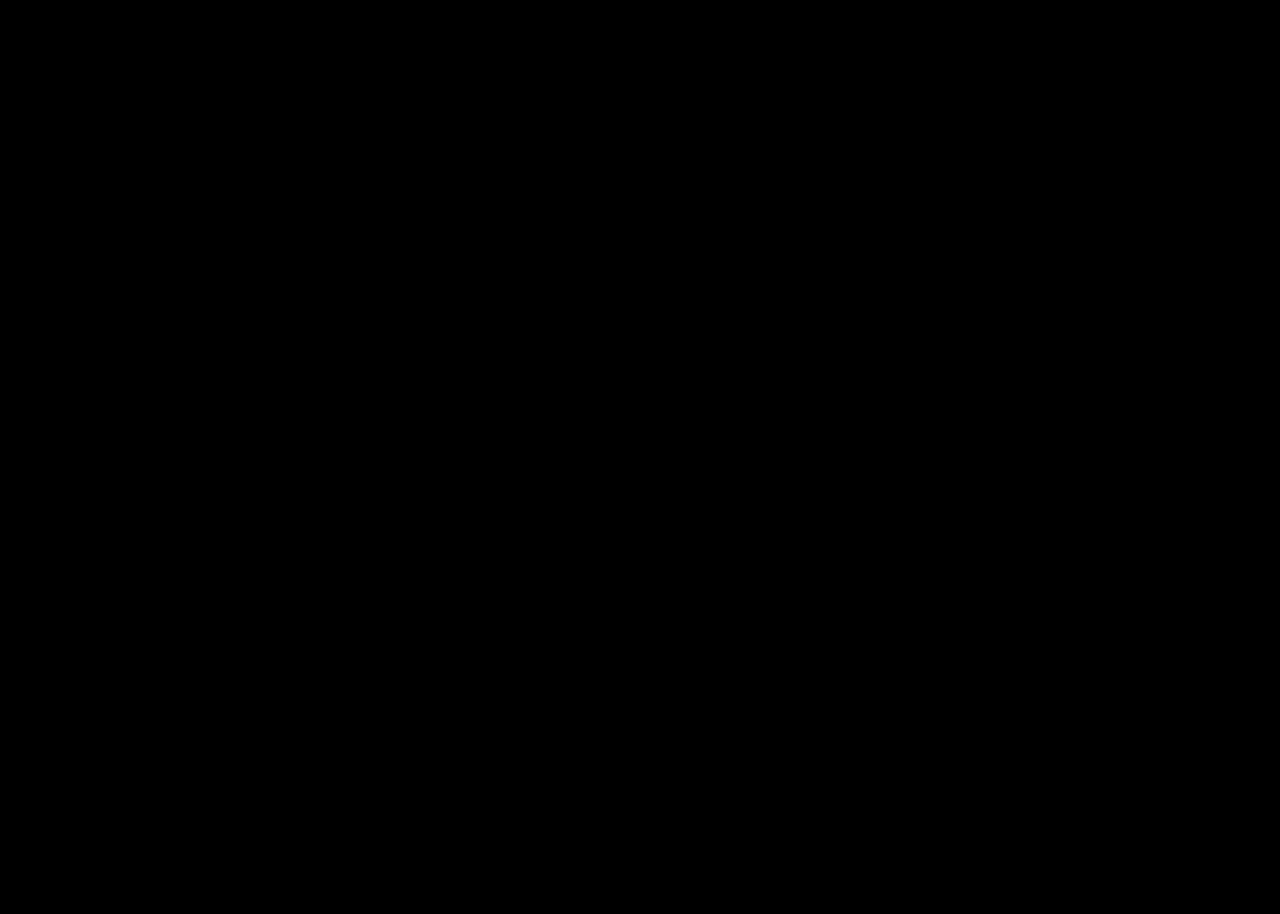
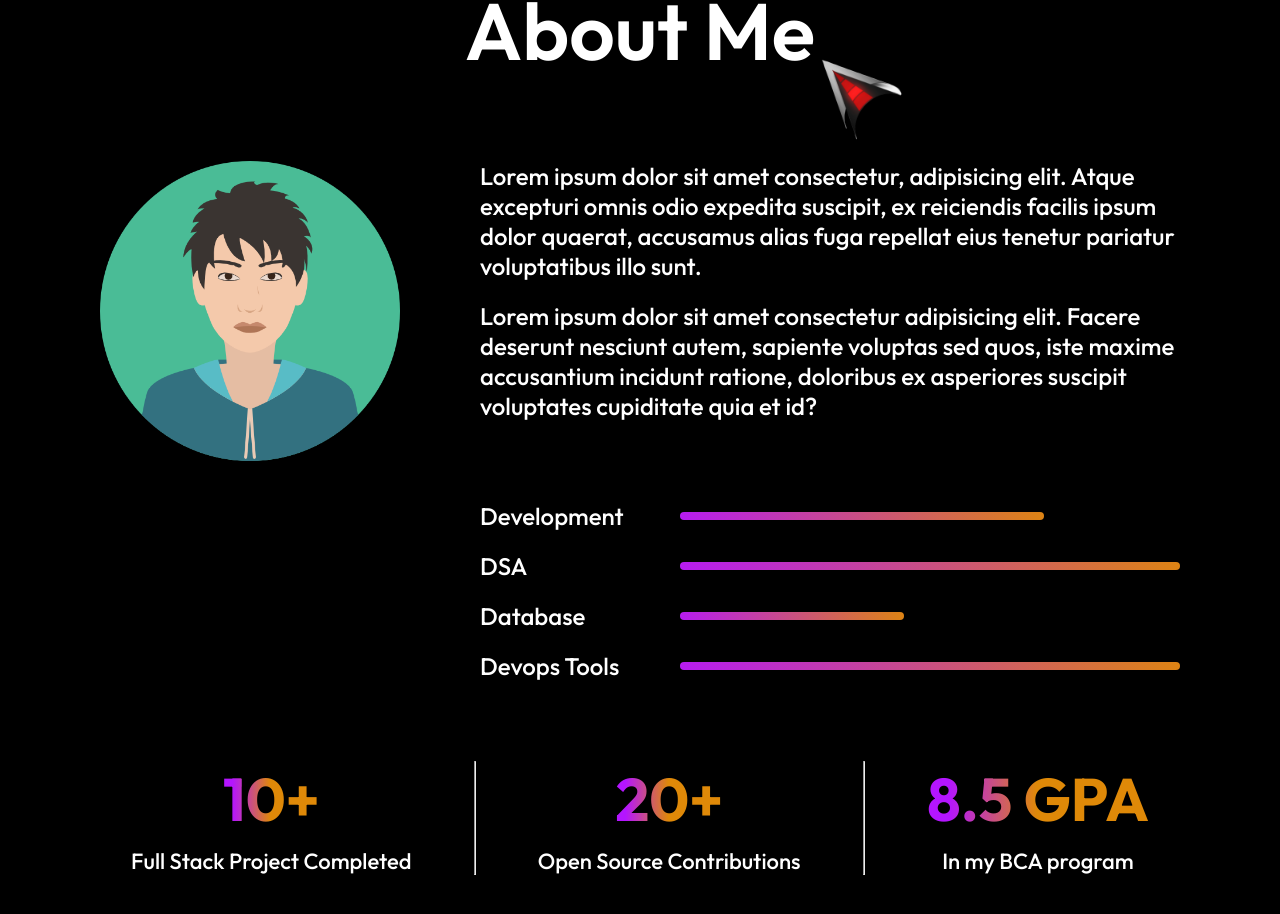
Before and after one commit to pandey06aashish/My-Portfolio, a React (Vite) app: page / in a window 1280 px wide. Shown: the part 1178-2092 px from the top of the page. Before the commit the page ends 1078 px from the top, so only its background shows below. Built offline with nearby package versions, Linux system fonts and the light colour scheme.

Commit message:
Createing About Section

```diff
--- a/src/App.jsx
+++ b/src/App.jsx
@@ -1,14 +1,16 @@
 import React from 'react'
 import Navbar from './components/navbar/Navbar'
 import Hero from './components/hero/Hero'
+import About from './components/About/About'
 
 const App = () => {
   return (
     <div>
       <Navbar/>
       <Hero/>
+      <About/>
     </div>
   )
 }
 
-export default App
+export default App;
--- /dev/null
+++ b/src/components/About/About.css
@@ -0,0 +1,114 @@
+.about{
+    display: flex;
+    flex-direction: column;
+    align-items: center;
+    justify-content:center ;
+    gap:80px;
+    margin:80px 100px
+}
+
+.about-title{
+    /* display: flex; */
+    /* flex-direction: column; */
+ position: relative;
+ /* align-items: center; */
+}
+.about-title h1{
+    padding: 0px 30px;
+    font-size: 80px;
+    font-weight: 600;
+}
+ .about-title img{
+     position: absolute;
+    bottom:-70px;
+    right: -100px;
+    /* left: -0; */
+     z-index: -1;
+    height: 100px;
+}
+
+.about-section{
+    display: flex;
+    gap:80px;
+
+}
+.about-right{
+    display: flex;
+    flex-direction: column;
+    gap: 80px;
+}
+
+.about-para{
+display: flex;
+flex-direction: column;
+gap: 20px;
+font-size: 24px;
+font-weight: 500;
+
+}
+.about-skills{
+    display: flex;
+    flex-direction: column;
+    gap: 20px;
+}
+.about-skill{
+    display: flex;
+    gap: 50px;
+    align-items: center;
+    transition: 0.3s;
+}
+
+.about-skill p{
+    min-width: 150px;
+    font-size: 24px;
+    font-weight: 500;
+}
+.about-skill hr{
+    outline: none;
+    border: none;
+    width: 50%;
+    height: 8px;
+    border-radius:50px ;
+    background:linear-gradient(264deg,#DF8908 -5.09%,#B415FF 106.28%);
+}
+
+.my_img{
+    height: 300px;
+}
+
+.about-achievements{
+    display: flex;
+    width: 100%;
+    justify-content: space-around;
+    margin-bottom: 80px;
+}
+
+.aboutachivement{
+    display: flex;
+    flex-direction: column;
+    align-items: center;
+    gap:10px;
+    transition: 0.5s;
+}
+.aboutachivement h1{
+    font-size: 60px;
+    font-weight: 700;
+    background: linear-gradient(270deg,#DF8908 50.41%,#B415ff 90.25%);
+    background-clip:text;
+    -webkit-background-clip: text;
+    -webkit-text-fill-color: transparent;
+}
+
+.aboutachivement p{
+    font-size: 22px;
+    font-weight: 500;
+}
+.about-skill:hover{
+    transform: scale(1.05);
+    transition: 0.3s;
+}
+
+.aboutachivement:hover{
+    transform:scale(1.12) ;
+    transition: 0.5s;
+}
--- /dev/null
+++ b/src/components/About/About.jsx
@@ -0,0 +1,62 @@
+import React from 'react';
+import './About.css';
+import about_profile from '../../assets/profile.png'
+import about_cursor from '../../assets/cursor.png'
+
+const About = () => {
+  return (
+    <div className='about'>
+        <div className="about-title">
+            <h1>About Me</h1>
+            <img src={about_cursor} alt="" />
+        </div>
+        <div className="about-section">
+            <div className="about-left">
+                <img className='my_img' src={about_profile} alt="" />
+            </div>
+            <div className="about-right">
+                <div className="about-para">
+                    <p>Lorem ipsum dolor sit amet consectetur, adipisicing elit. Atque excepturi omnis odio expedita suscipit, ex reiciendis facilis ipsum dolor quaerat, accusamus alias fuga repellat eius tenetur pariatur voluptatibus illo sunt.</p>
+                    <p>Lorem ipsum dolor sit amet consectetur adipisicing elit. Facere deserunt nesciunt autem, sapiente voluptas sed quos, iste maxime accusantium incidunt ratione, doloribus ex asperiores suscipit voluptates cupiditate quia et id?</p>
+                </div>
+                <div className="about-skills">
+                    <div className="about-skill">
+                        <p>Development</p>
+                        <hr style={{width:"52%"}}/>
+                    </div>
+                    <div className="about-skill">
+                        <p>DSA </p>
+                        <hr style={{width:"80%"}}/>
+                    </div>
+                    <div className="about-skill">
+                        <p>Database</p>
+                        <hr style={{width:"32%"}}/>
+                    </div>
+                    <div className="about-skill">
+                        <p>Devops Tools</p>
+                        <hr style={{width:"89%"}}/>
+                    </div>
+                </div>
+            </div>
+            </div>
+            <div className="about-achievements">
+                <div className="aboutachivement">
+                    <h1>10+</h1>
+                    <p>Full Stack Project Completed</p>
+                </div>
+                <hr />
+                <div className="aboutachivement">
+                    <h1>20+</h1>
+                    <p>Open Source Contributions</p>
+                </div>
+                <hr />
+                <div className="aboutachivement">
+                    <h1>8.5 GPA</h1>
+                    <p>In my BCA program</p>
+                </div>
+        </div>
+    </div>
+  );
+};
+
+export default About;
--- a/src/components/hero/Hero.css
+++ b/src/components/hero/Hero.css
@@ -2,7 +2,8 @@
     display: flex;
     align-items: center;
     flex-direction: column;
-    gap:35px
+    gap:35px;
+
 }
 
 .hero img{
@@ -53,6 +54,7 @@
     cursor: pointer;
 }
 
+
 .hero-connect:hover{
   border: 2px solid white;
 }
```
Also changed, not shown: src/assets/cursor.png (added), src/components/navbar/Navbar.css (line endings or trailing spaces).
